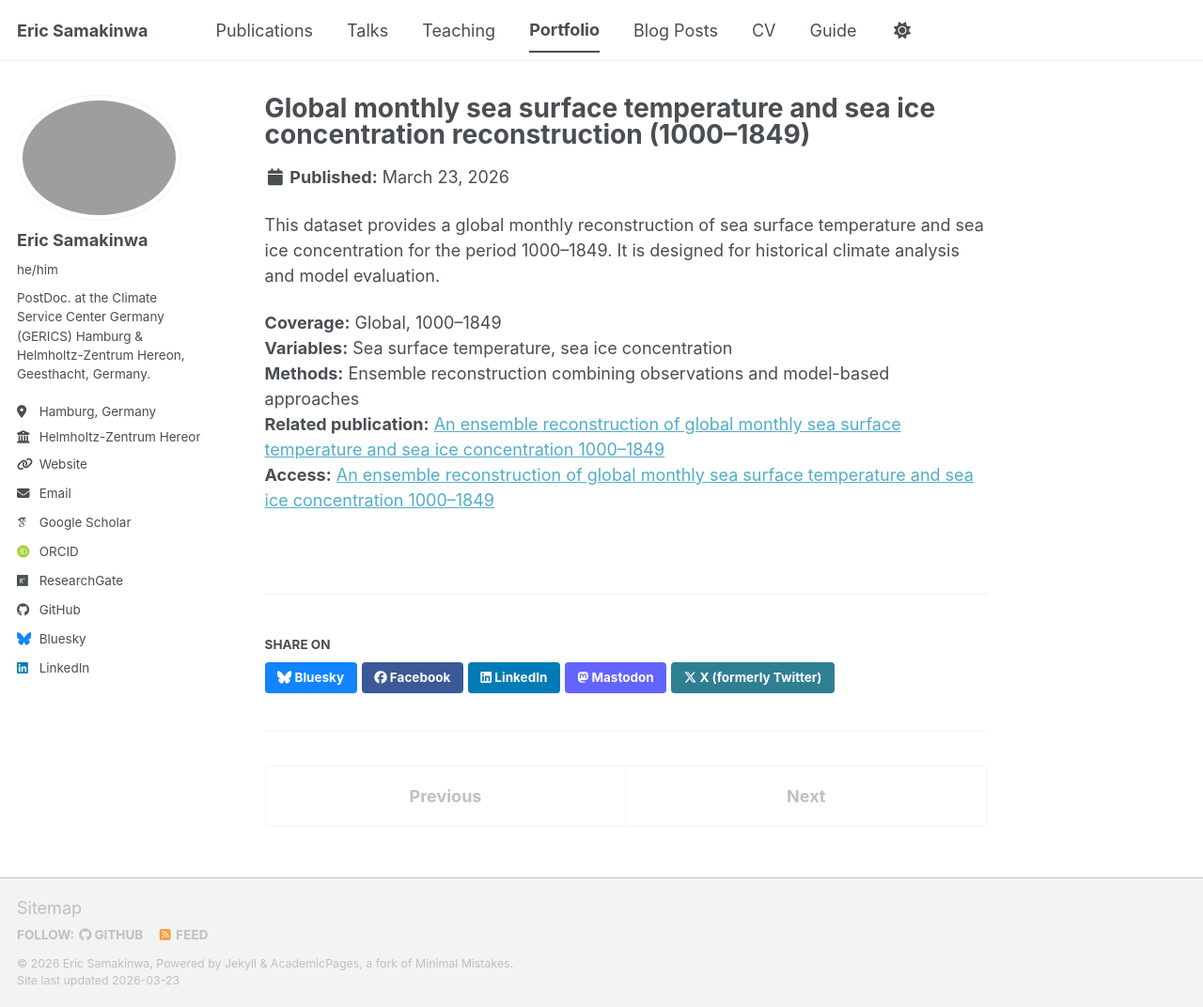
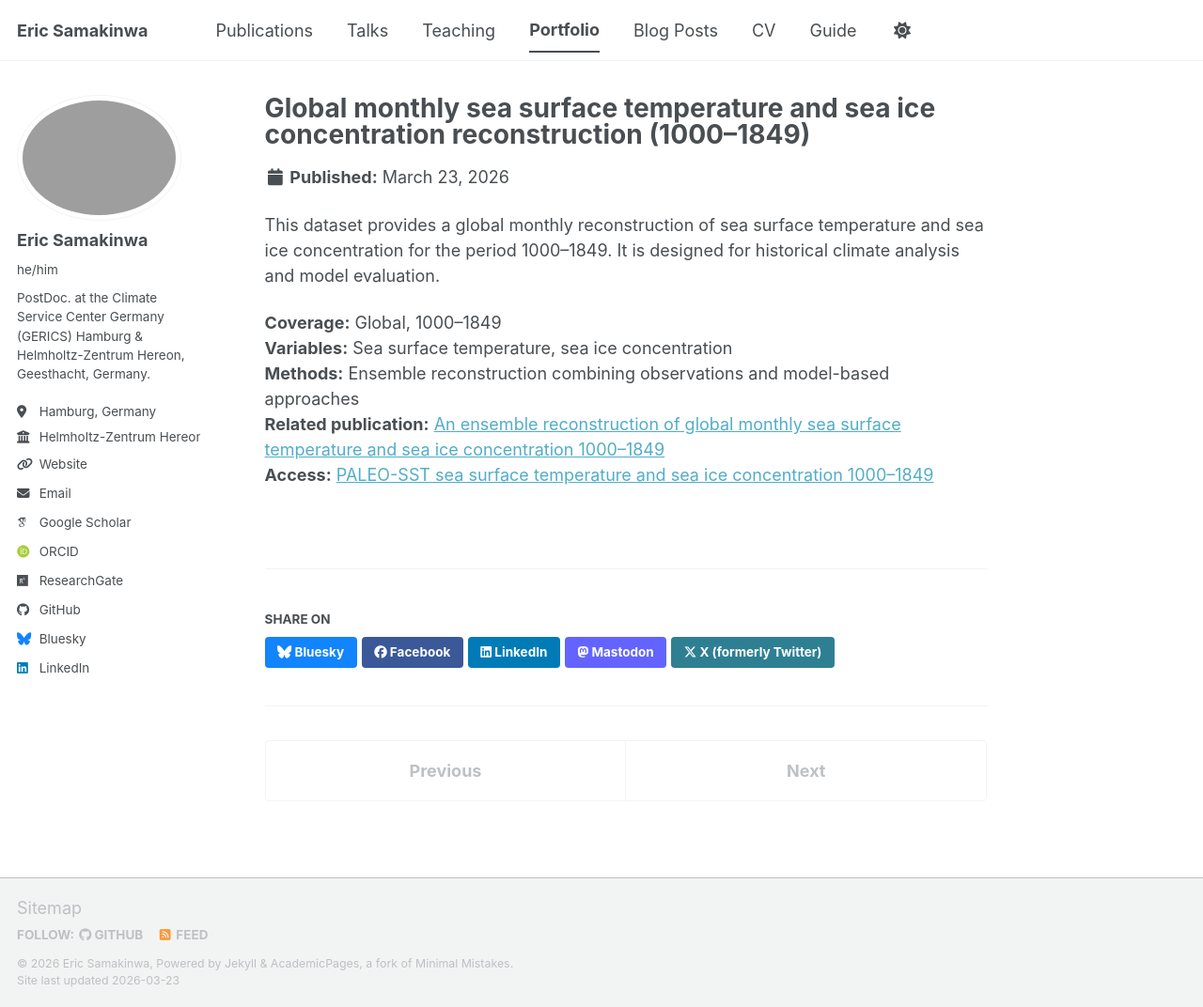
Before and after one commit to shamakson/shamakson.github.io, a Jekyll site: the page built from _portfolio/sst-sea-ice-1000-1849.md, in a window 1280 px wide and 1072 px high. Shown: the whole window at 94% size. Built offline with Jekyll 4.4.1, drawn with Linux system fonts in a browser that asks for light colours; some web fonts are replaced; a script bundle is joined from its source files by our own code; library files that are not in the unit come from our copies.

Commit message:
Update access link description for sea ice dataset

```diff
--- a/_portfolio/sst-sea-ice-1000-1849.md
+++ b/_portfolio/sst-sea-ice-1000-1849.md
@@ -10,4 +10,4 @@ This dataset provides a global monthly reconstruction of sea surface temperature
 **Variables:** Sea surface temperature, sea ice concentration
 **Methods:** Ensemble reconstruction combining observations and model-based approaches
 **Related publication:** [An ensemble reconstruction of global monthly sea surface temperature and sea ice concentration 1000–1849](https://doi.org/10.1038/s41597-021-01043-1)
-**Access:**  [An ensemble reconstruction of global monthly sea surface temperature and sea ice concentration 1000–1849](https://doi.org/10.6084/m9.figshare.c.5369309)
+**Access:**  [PALEO-SST sea surface temperature and sea ice concentration 1000–1849](https://doi.org/10.6084/m9.figshare.c.5369309)
```
